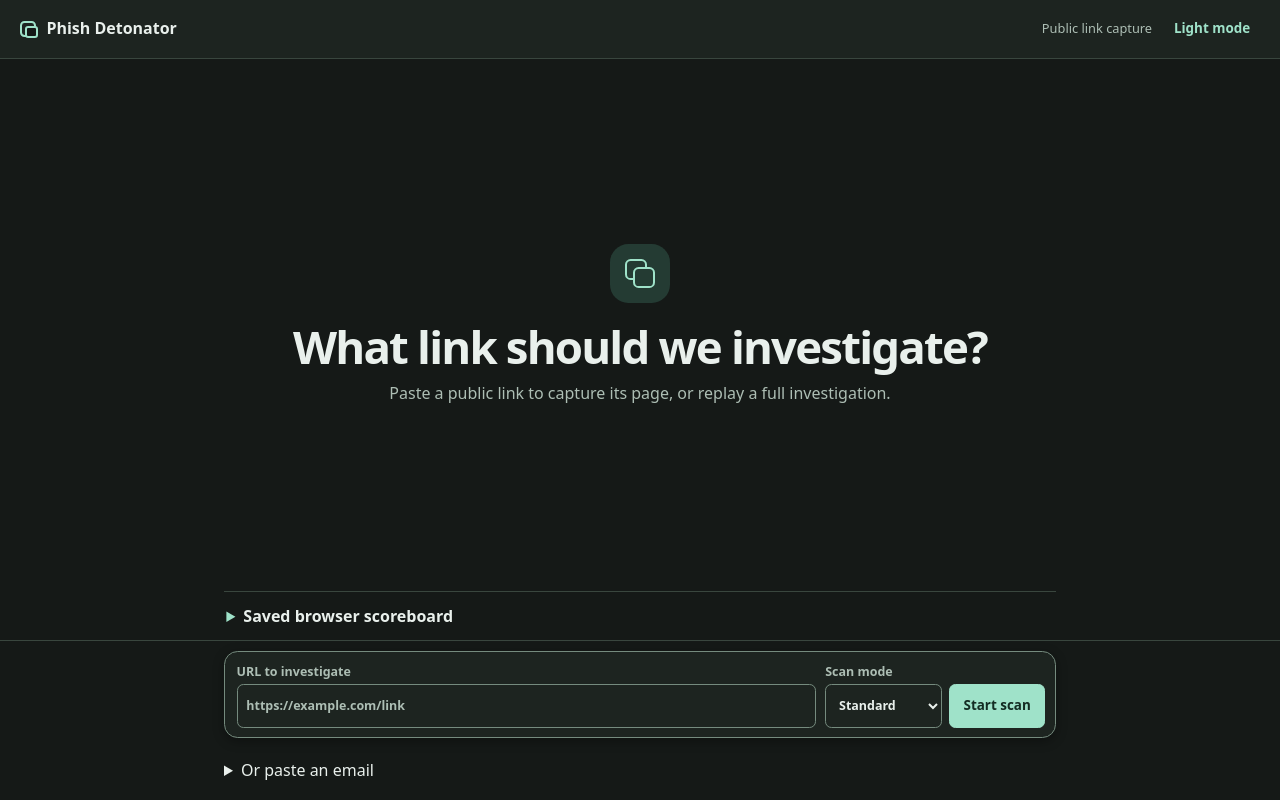
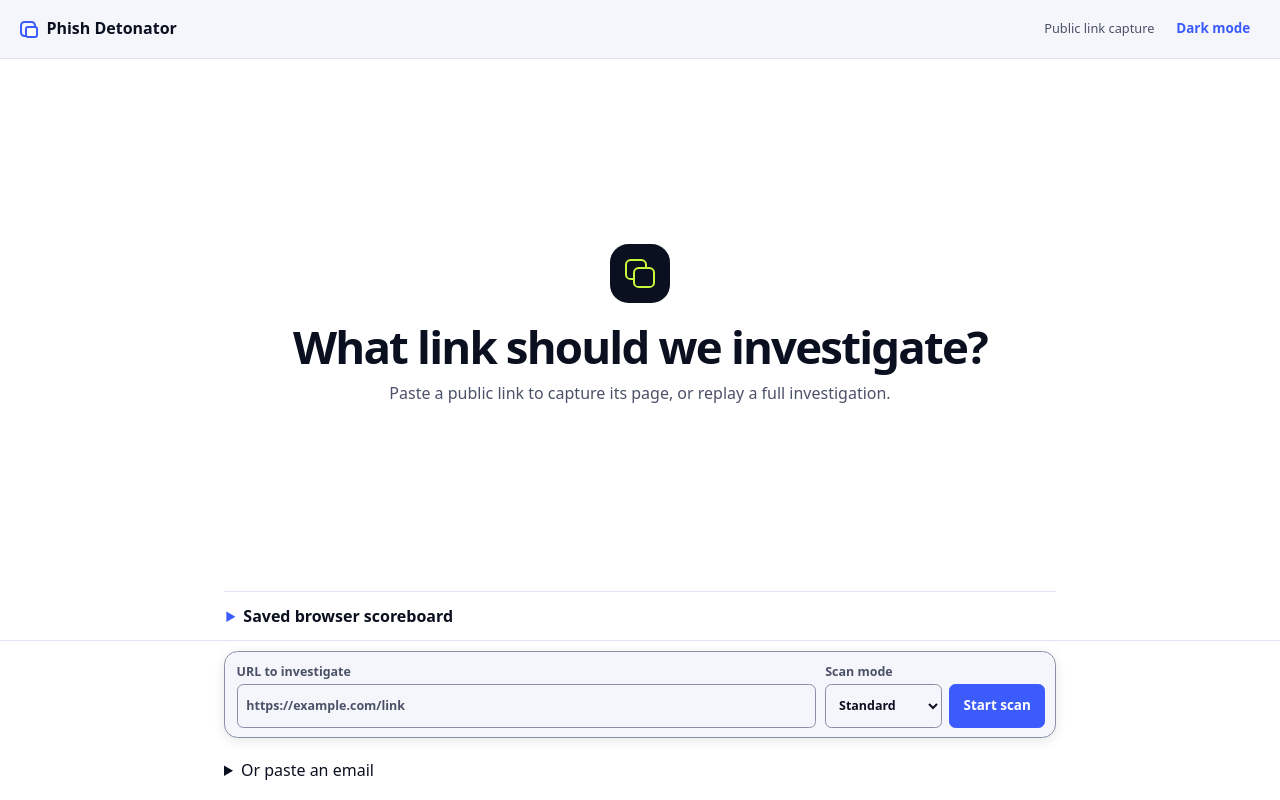
Before and after one commit to rov33r/Phish-Detonator, a FastAPI app: page / in a window 1280 px wide. Run offline with FastAPI, Linux system fonts and the light colour scheme.

Commit message:
c: Glass palette (white page, navy ink, electric blue accent, lime highlight), light theme default

```diff
--- a/app/static/app.css
+++ b/app/static/app.css
@@ -1,46 +1,50 @@
 :root {
   color-scheme: light;
-  --page: #f8f9f6;
-  --surface: #fff;
-  --ink: #202b27;
-  --muted: #556660;
-  --rule: #d8e1da;
-  --control: #788980;
-  --accent: #155f50;
-  --accent-hover: #0d493c;
-  --wash: #e6f0ea;
-  --risk: #9a3026;
-  --risk-bg: #fae8e3;
-  --warn: #74481a;
-  --warn-bg: #f7ecd6;
+  --page: #fff;
+  --surface: #f5f6fb;
+  --ink: #0b1020;
+  --muted: #4a5168;
+  --rule: #e1e5f2;
+  --control: #8a90a6;
+  --accent: #3b5bfc;
+  --accent-hover: #2a46e0;
+  --wash: #e6ebfd;
+  --lime: #c8f83a;
+  --on-lime: #0b1020;
+  --risk: #c2261b;
+  --risk-bg: #fde8e6;
+  --warn: #8a5a00;
+  --warn-bg: #fff1d1;
   --on-accent: #fff;
-  --prompt-border: #cadecf;
-  --skeleton: #dce5df;
-  --shimmer: #f7fbf8;
-  --composer-shadow: #24382c0f;
+  --prompt-border: #cfd7f8;
+  --skeleton: #e6e9f3;
+  --shimmer: #f7f8fc;
+  --composer-shadow: #0b10201a;
   --mono: ui-monospace, "SFMono-Regular", Consolas, monospace;
   font-family: system-ui, sans-serif;
 }
 :root[data-theme="dark"] {
   color-scheme: dark;
-  --page: #151917;
-  --surface: #1d2420;
-  --ink: #e9f0ec;
-  --muted: #adbeb4;
-  --rule: #39463e;
-  --control: #758b7e;
-  --accent: #9fe2c9;
-  --accent-hover: #b9f0dd;
-  --wash: #243b33;
-  --risk: #ffb9ad;
-  --risk-bg: #482b28;
-  --warn: #f3d1a4;
-  --warn-bg: #483728;
-  --on-accent: #142c23;
-  --prompt-border: #456457;
-  --skeleton: #37473f;
-  --shimmer: #52665a;
-  --composer-shadow: #0005;
+  --page: #0b1020;
+  --surface: #161c30;
+  --ink: #f4f5fa;
+  --muted: #a7aec6;
+  --rule: #2a3150;
+  --control: #6f7898;
+  --accent: #8ea2ff;
+  --accent-hover: #b0bfff;
+  --wash: #1e2744;
+  --lime: #c8f83a;
+  --on-lime: #0b1020;
+  --risk: #ffb3ab;
+  --risk-bg: #4a1f24;
+  --warn: #ffd88a;
+  --warn-bg: #45361a;
+  --on-accent: #0b1020;
+  --prompt-border: #34407a;
+  --skeleton: #252d48;
+  --shimmer: #36406a;
+  --composer-shadow: #0006;
 }
 *, *::before, *::after { box-sizing: border-box; }
 [hidden] { display: none !important; }
@@ -61,9 +65,9 @@ button.theme-toggle:hover { background: var(--wash); }
 .tag { font-size: .8rem; color: var(--muted); text-align: end; }
 main.wrap { flex: 1; display: flex; flex-direction: column; }
 .welcome { margin: auto 0; text-align: center; padding: clamp(3.5rem, 16vh, 10rem) 0; }
-.welcome-mark { display: inline-grid; place-items: center; width: 3.7rem; height: 3.7rem; border-radius: 1.15rem; background: var(--wash); margin-bottom: 1.15rem; }
-.welcome-mark span { grid-area: 1 / 1; width: 1.35rem; height: 1.35rem; border: 2px solid var(--accent); border-radius: .35rem; translate: -.25rem -.25rem; }
-.welcome-mark span + span { translate: .25rem .25rem; background: var(--wash); }
+.welcome-mark { display: inline-grid; place-items: center; width: 3.7rem; height: 3.7rem; border-radius: 1.15rem; background: var(--ink); margin-bottom: 1.15rem; }
+.welcome-mark span { grid-area: 1 / 1; width: 1.35rem; height: 1.35rem; border: 2px solid var(--lime); border-radius: .35rem; translate: -.25rem -.25rem; }
+.welcome-mark span + span { translate: .25rem .25rem; background: var(--ink); }
 h1 { font-size: clamp(1.85rem, 4.5vw, 2.85rem); font-weight: 750; letter-spacing: -.04em; line-height: 1.12; text-wrap: balance; }
 .intro { color: var(--muted); margin-top: .55rem; }
 .conversation { min-width: 0; }
@@ -94,7 +98,7 @@ code, .mono, .counts b { font-family: var(--mono); font-variant-numeric: tabular
 .stamp[data-tone] { border-radius: .35rem; padding: .18rem .45rem; }
 .stamp[data-tone="risk"] { color: var(--risk); background: var(--risk-bg); }
 .stamp[data-tone="warn"] { color: var(--warn); background: var(--warn-bg); }
-.stamp[data-tone="good"] { color: var(--accent); background: var(--wash); }
+.stamp[data-tone="good"] { color: var(--on-lime); background: var(--lime); }
 [data-tone="risk"] { color: var(--risk); }
 .subtle, .caption { color: var(--muted); font-size: .85rem; overflow-wrap: anywhere; }
 .disclosure { border-top: 1px solid var(--rule); }
--- a/app/templates/index.html
+++ b/app/templates/index.html
@@ -1,12 +1,12 @@
 <!doctype html>
-<html lang="en" data-theme="dark">
+<html lang="en" data-theme="light">
 <head>
   <meta charset="utf-8">
   <meta name="viewport" content="width=device-width, initial-scale=1">
   <title>Phish Detonator | Link investigation</title>
   <script>
     try {
-      if (localStorage.getItem("phishdet-theme") === "light") document.documentElement.dataset.theme = "light";
+      if (localStorage.getItem("phishdet-theme") === "dark") document.documentElement.dataset.theme = "dark";
     } catch {}
   </script>
   <link rel="stylesheet" href="/static/app.css">
```
